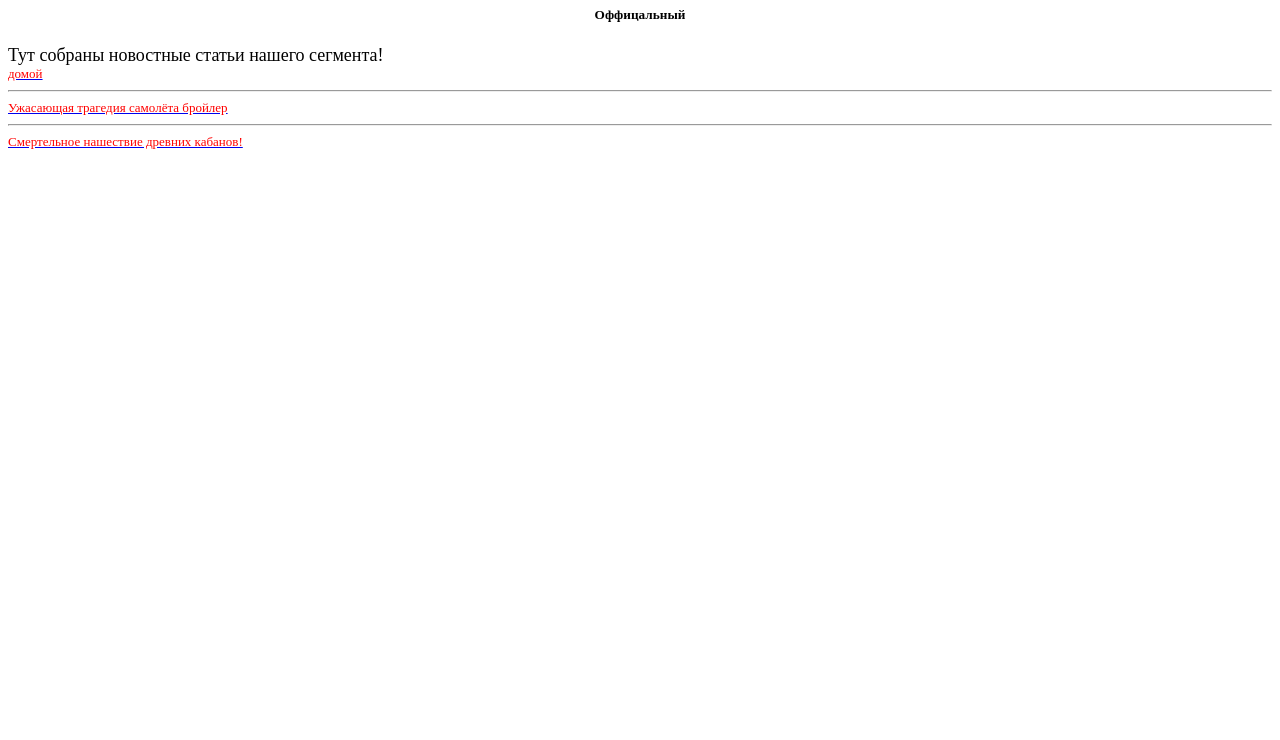
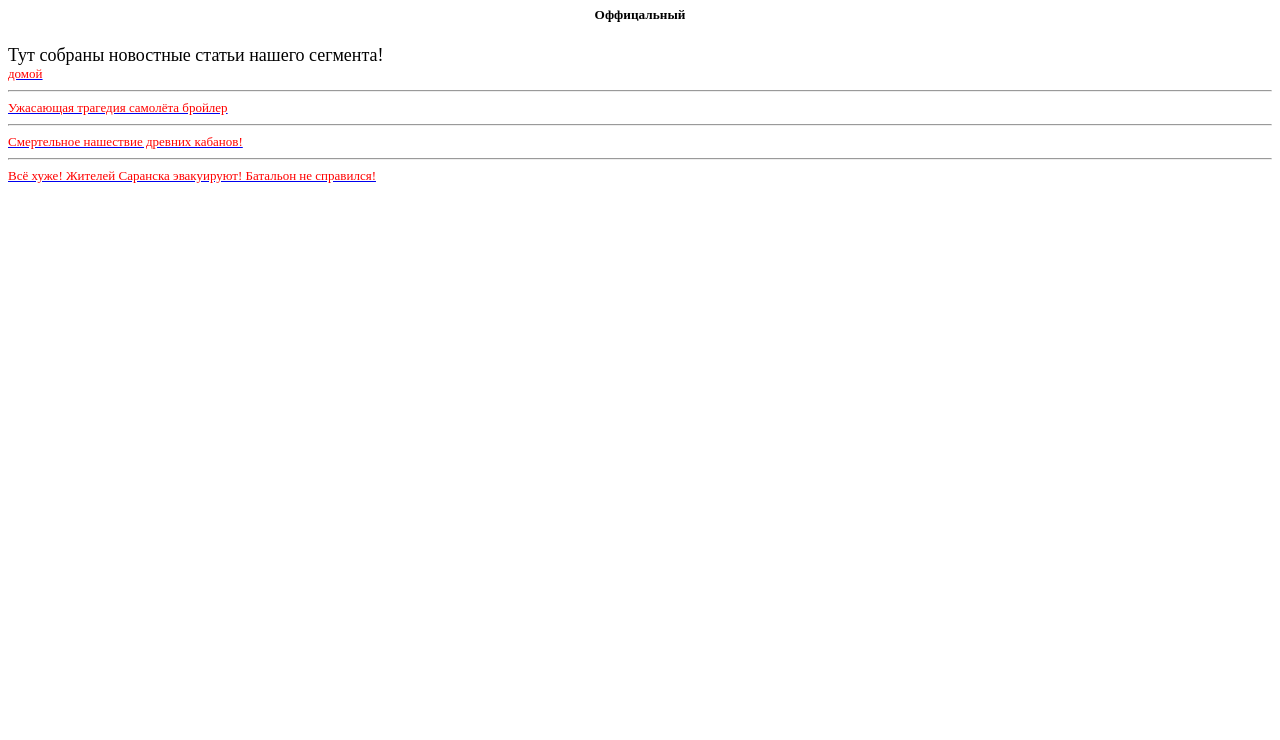
Before and after one commit to aocer/aocer.github.io, a plain HTML site: page aocinovostynews.html in a window 1280 px wide. Shown: the part 60-800 px from the top of the page. Drawn offline with Linux system fonts and the light colour scheme.

Commit message:
Add files via upload

```diff
--- a/aocinovostynews.html
+++ b/aocinovostynews.html
@@ -34,6 +34,10 @@
 
 <a href="aocinovostynewsnashestviekabanovneeeeeet.html"> <font size="2" color="red" face="Cyrillic Times ET"> Смертельное нашествие древних кабанов! </font> </a>
 
+<hr>
+
+<a href="aocinovostynewswsehuje.html"> <font size="2" color="red" face="Cyrillic Times ET"> Всё хуже! Жителей Саранска эвакуируют! Батальон не справился! </font> </a>
+
 
 
 
```
